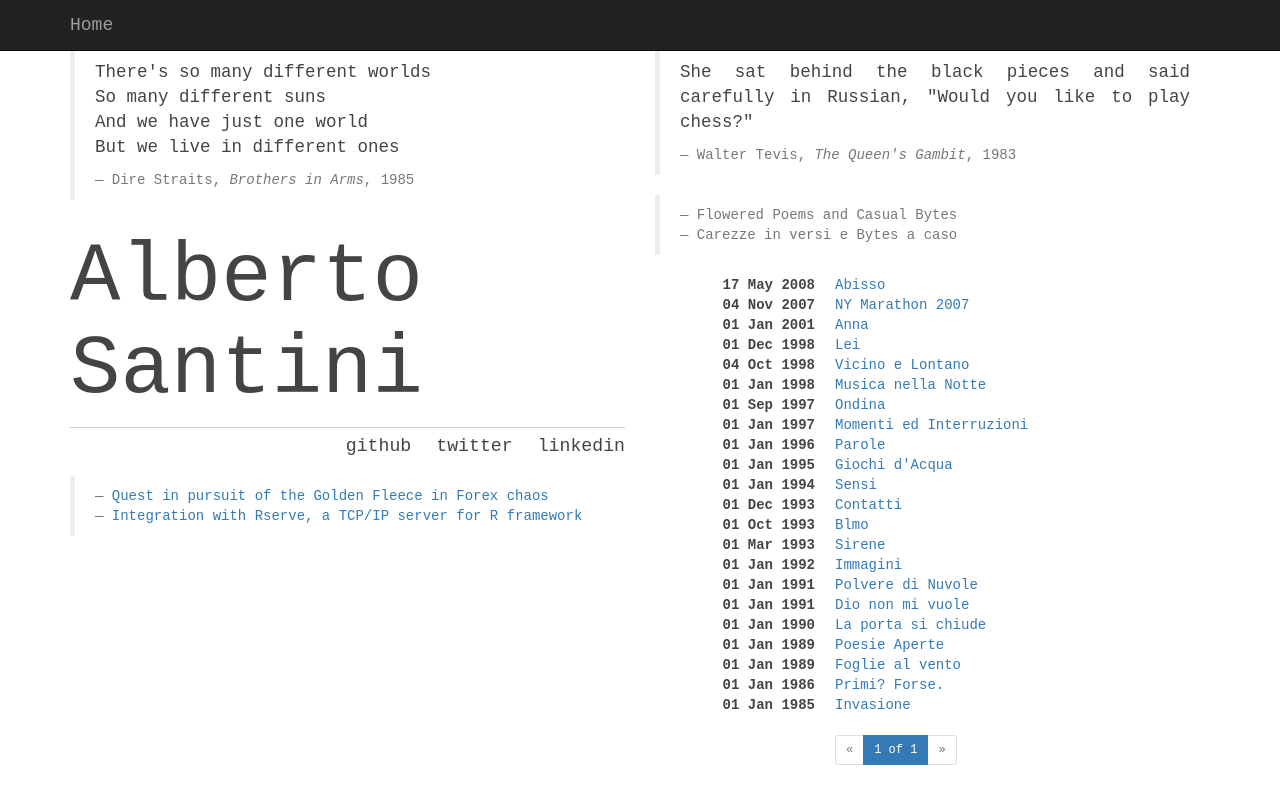
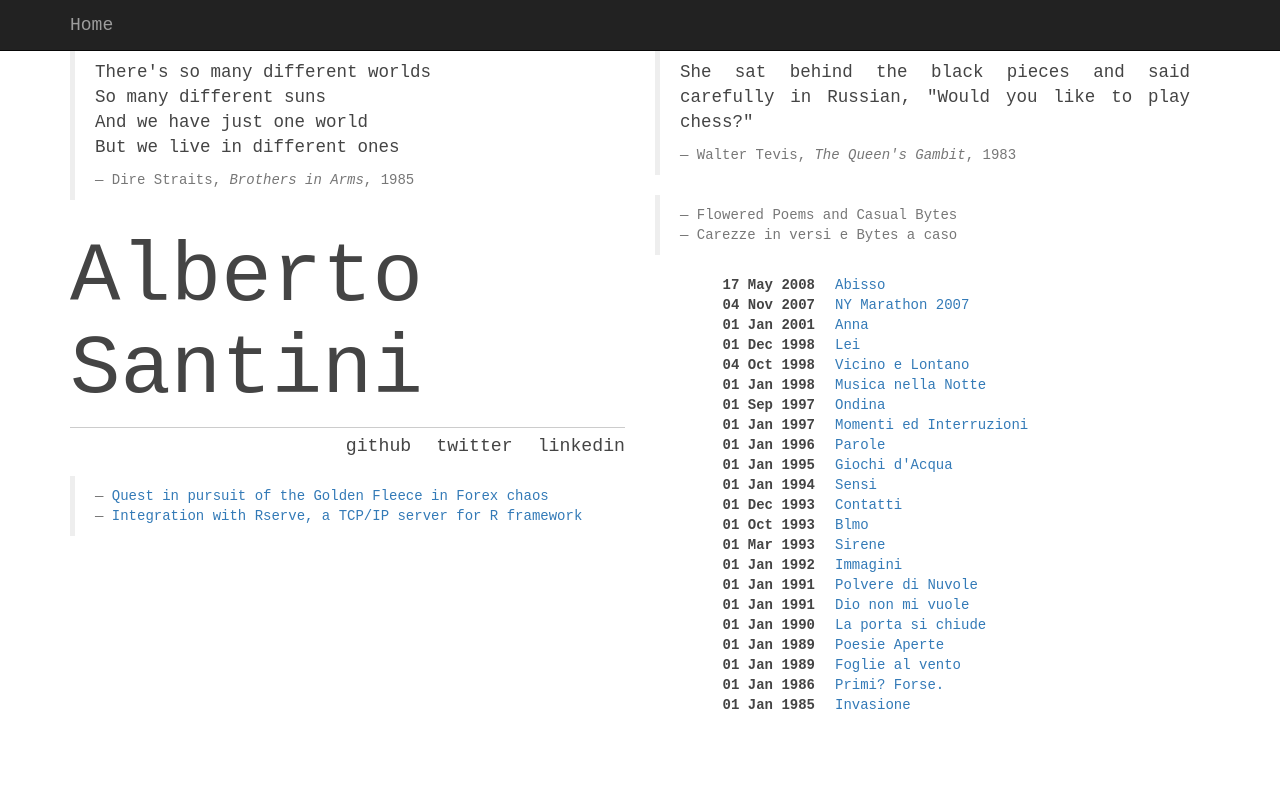
Before and after one commit to albertosantini/albertosantini.github.com, a Jekyll site: the page built from index.html, in a window 1280 px wide. Shown: the top 804 px of the page. Built offline with Jekyll 4.4.1, drawn with Linux system fonts in a browser that asks for light colours; the list of posts is cut into pages by our own code.

Commit message:
Remove pagination widget.

```diff
--- a/_config.yml
+++ b/_config.yml
@@ -1,2 +1,2 @@
 appname: Home
-paginate: 22
+paginate: 32
--- a/index.html
+++ b/index.html
@@ -81,31 +81,6 @@ title: Alberto Santini
              <dt class="muted"> {{ post.date | date_to_string }} </dt>
              <dd><a href="{{ post.url }}"> {{ post.title }} </a></dd>
          {% endfor %}
-
-        <dd>
-            <ul class="pagination pagination-sm">
-                {% if paginator.previous_page == 1 %}
-                    <li><a href="/">&laquo;</a></li>
-                {% else %}
-                    {% if paginator.previous_page %}
-                        <li><a href="/page{{paginator.previous_page}}">
-                        &laquo;</a></li>
-                    {% else %}
-                        <li class="disabled"><a href="/">&laquo;</a></li>
-                    {% endif %}
-                {% endif %}
-
-                <li class="active">
-                    <span>{{paginator.page}} of {{paginator.total_pages}}</span>
-                </li>
-
-                {% if paginator.next_page %}
-                    <li><a href="/page{{paginator.next_page}}">&raquo;</a></li>
-                {% else %}
-                    <li class="disabled"><a class="next ">&raquo;</a></li>
-                {% endif %}
-            </ul>
-        </dd>
     </dl>
 
 </div>
```
